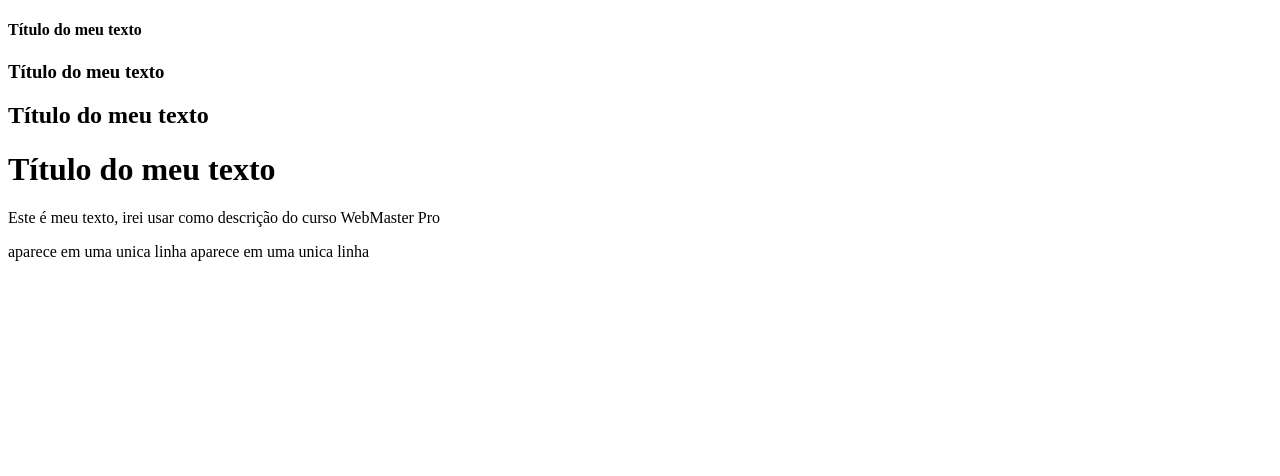
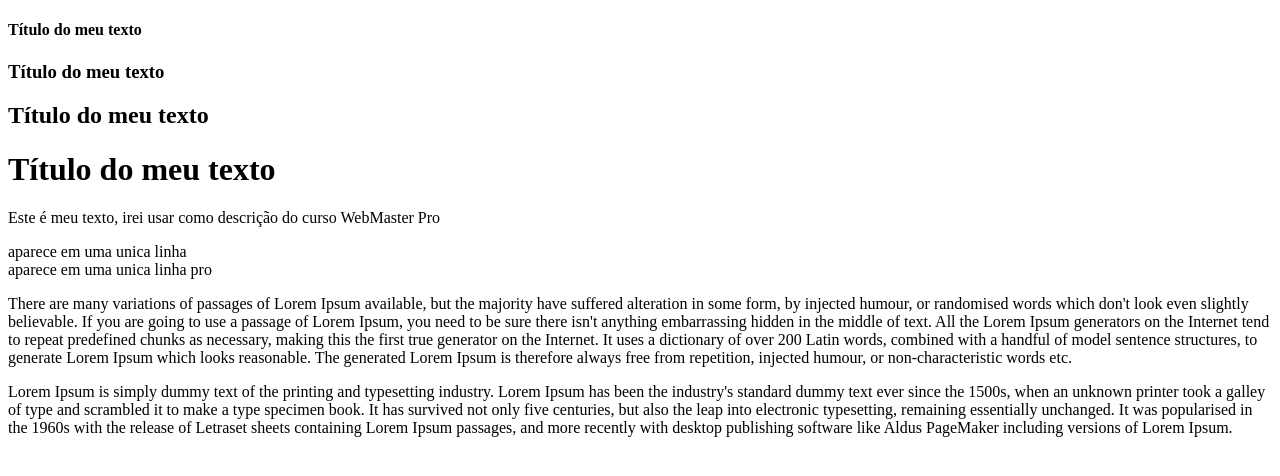
Before and after one commit to Saaidzy/Curso-WebMaster, a plain HTML site: page Aula 3/index.html in a window 1280 px wide. Drawn offline with Linux system fonts and the light colour scheme.

Commit message:
Adiciona estrutura HTML da Aula 3

```diff
--- a/Aula 3/index.html
+++ b/Aula 3/index.html
@@ -1,7 +1,7 @@
 <!DOCTYPE html>
 <html>
         <head>
-                <title> Projeto Curso Front-End</title>
+                <title> Projeto Front-End</title>
                 <meta charset = "Utf-8" />
         </head>
         <body>
@@ -12,6 +12,9 @@
 
                 <p> Este é meu texto, irei usar como descrição do curso WebMaster Pro</p>
                 <span> aparece em uma unica linha </span>
-                <span> aparece em uma unica linha </span>
+                <br />
+                <span> aparece em uma unica linha pro </span>
+               <p>There are many variations of passages of Lorem Ipsum available, but the majority have suffered alteration in some form, by injected humour, or randomised words which don't look even slightly believable. If you are going to use a passage of Lorem Ipsum, you need to be sure there isn't anything embarrassing hidden in the middle of text. All the Lorem Ipsum generators on the Internet tend to repeat predefined chunks as necessary, making this the first true generator on the Internet. It uses a dictionary of over 200 Latin words, combined with a handful of model sentence structures, to generate Lorem Ipsum which looks reasonable. The generated Lorem Ipsum is therefore always free from repetition, injected humour, or non-characteristic words etc.</p>
+                <p>Lorem Ipsum is simply dummy text of the printing and typesetting industry. Lorem Ipsum has been the industry's standard dummy text ever since the 1500s, when an unknown printer took a galley of type and scrambled it to make a type specimen book. It has survived not only five centuries, but also the leap into electronic typesetting, remaining essentially unchanged. It was popularised in the 1960s with the release of Letraset sheets containing Lorem Ipsum passages, and more recently with desktop publishing software like Aldus PageMaker including versions of Lorem Ipsum.</p>
         </body>
 </html>
```
